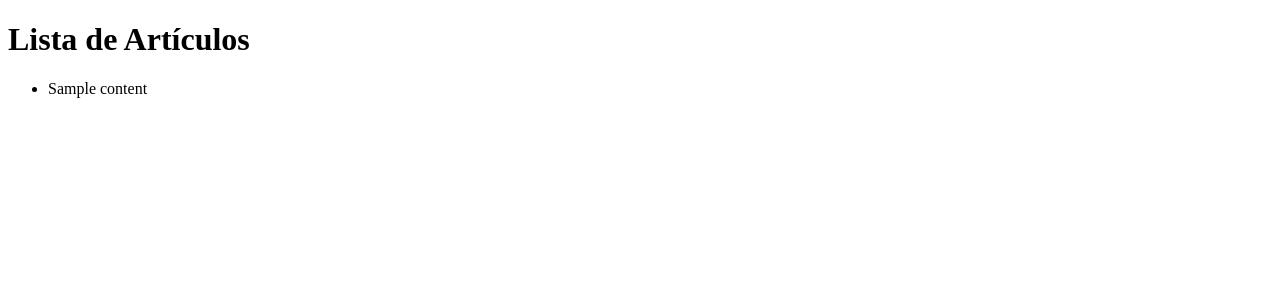
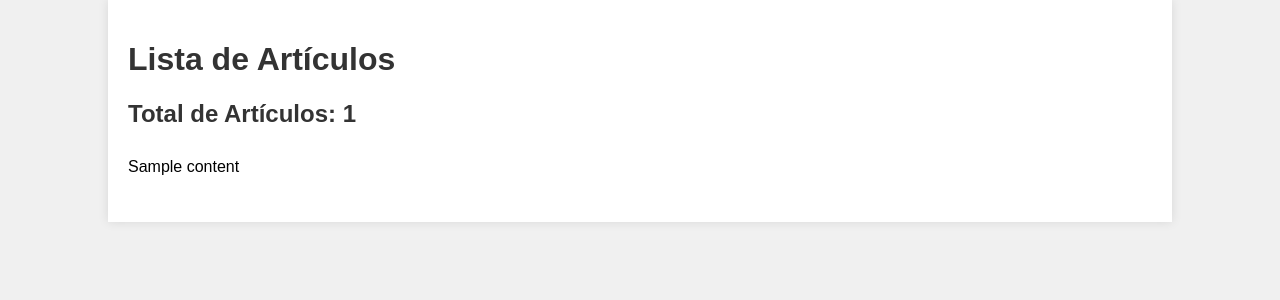
Before and after one commit to rojitoo/TPCredicoop-App, a Flask app: page /lista_articulos in a window 1280 px wide. Shown: the top 300 px of the page. Run offline with Flask 3, Linux system fonts and the light colour scheme; tables that the repository leaves empty or names only in its code hold one stand-in row (values such as "Sample post").

Commit message:
Update articulos.html

```diff
--- a/template/articulos.html
+++ b/template/articulos.html
@@ -5,13 +5,45 @@
     <meta http-equiv="X-UA-Compatible" content="IE=edge">
     <meta name="viewport" content="width=device-width, initial-scale=1.0">
     <title>Lista de Artículos</title>
+    <style>
+        body {
+            font-family: Arial, sans-serif;
+            margin: 0;
+            padding: 0;
+            background-color: #f0f0f0;
+        }
+        .container {
+            width: 80%;
+            margin: auto;
+            background-color: #fff;
+            padding: 20px;
+            box-shadow: 0px 0px 10px 0px rgba(0,0,0,0.1);
+        }
+        h1, h2 {
+            color: #333;
+        }
+        ul {
+            list-style-type: none;
+            padding: 0;
+        }
+        li {
+            padding: 10px 0;
+            border-bottom: 1px solid #ddd;
+        }
+        li:last-child {
+            border-bottom: none;
+        }
+    </style>
 </head>
 <body>
+    <div class="container">
         <h1>Lista de Artículos</h1>
+        <h2>Total de Artículos: {{ total_articulos }}</h2>
         <ul>
             {% for article in nombres_articulos.split(',') %}
                 <li>{{ article }}</li>
             {% endfor %}
         </ul>
+    </div>
 </body>
 </html>
```
Lines whose indentation alone changed are shown as unchanged.
